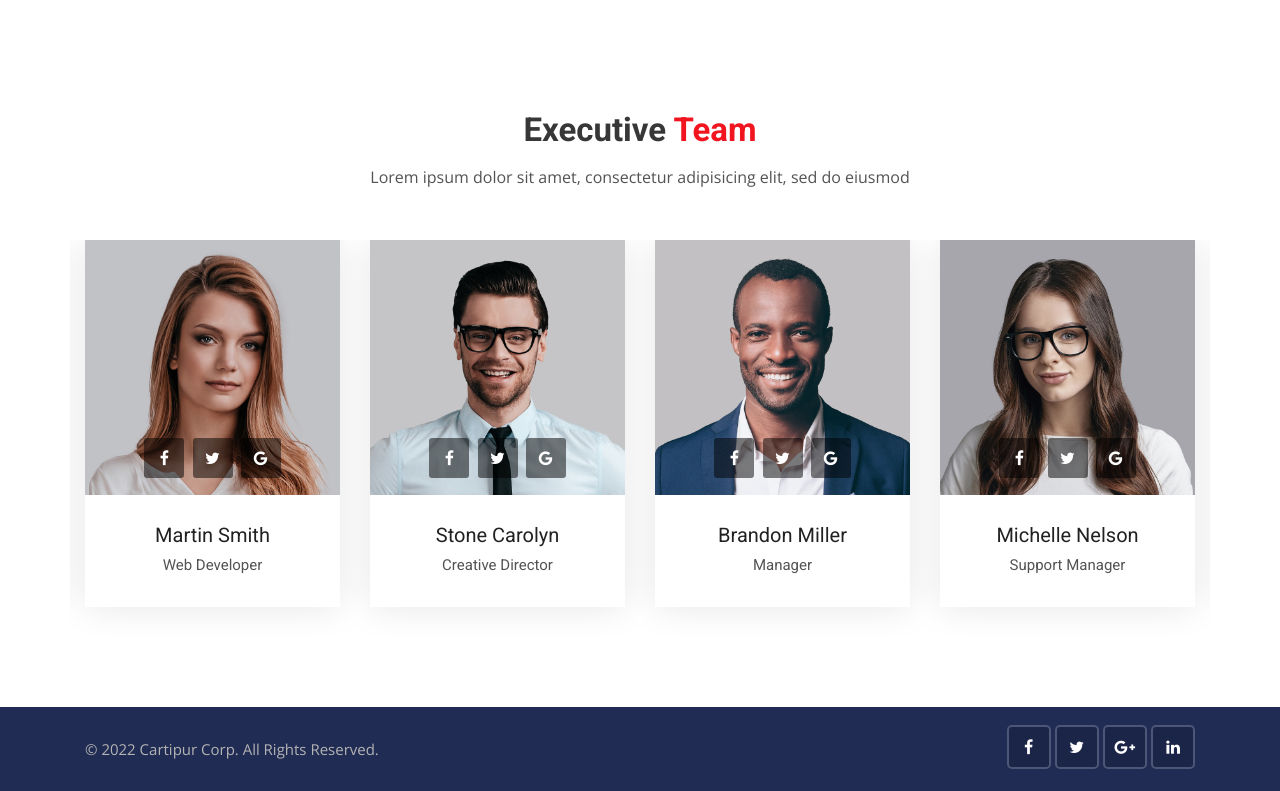
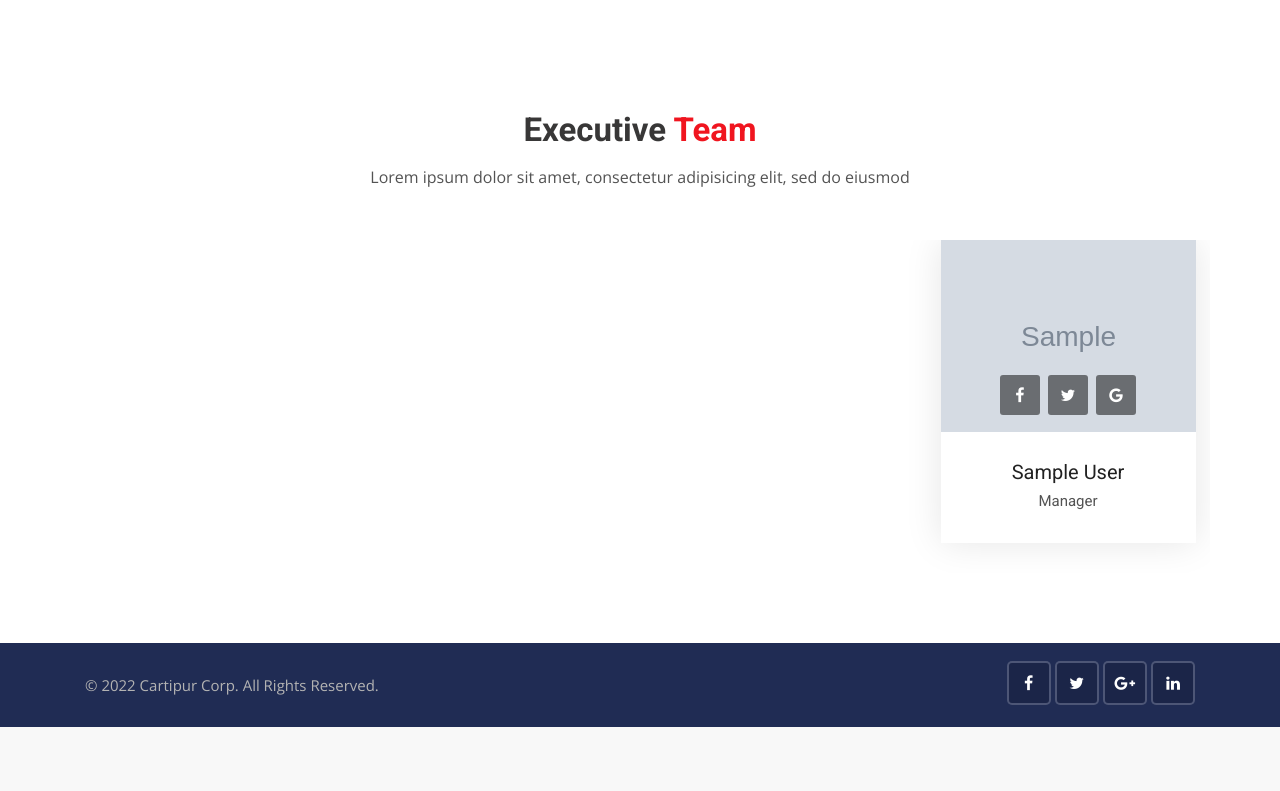
Before and after one commit to BishnuThapa/Carzone-Django, a Django app: page /about in a window 1280 px wide. Shown: the part 847-1638 px from the top of the page. After the commit the page ends 1574 px from the top, so only its background shows below. Run offline with Django 4.2, Linux system fonts and the light colour scheme; tables that the repository leaves empty hold one stand-in row (values such as "Sample post"); grey boxes marked "Sample" are stand-in pictures; some libraries are stand-ins or nearby versions.

Commit message:
teams admin customization done

```diff
--- a/pages/views.py
+++ b/pages/views.py
@@ -1,14 +1,23 @@
+from difflib import context_diff
 from django.shortcuts import render
-
+from .models import Team
 # Create your views here.
 
 
 def home(request):
-    return render(request, 'pages/home.html')
+    teams = Team.objects.all()
+    context = {
+        'teams': teams
+    }
+    return render(request, 'pages/home.html', context)
 
 
 def about(request):
-    return render(request, 'pages/about.html')
+    teams = Team.objects.all()
+    context = {
+        'teams': teams
+    }
+    return render(request, 'pages/about.html', context)
 
 
 def services(request):
--- a/templates/pages/about.html
+++ b/templates/pages/about.html
@@ -95,106 +95,28 @@
             <div class="slick-slider-area clearfix">
                 <div class="row slick-carousel"
                      data-slick='{"slidesToShow": 4, "responsive":[{"breakpoint": 1024,"settings":{"slidesToShow": 2}}, {"breakpoint": 768,"settings":{"slidesToShow": 1}}]}'>
+                    {% for team in teams %}
                         <div class="slick-slide-item">
                             <div class="team-1">
                                 <div class="photo">
                                     <a href="#">
-                                    <img src="img/avatar/avatar-12.jpg" alt="team-1" class="img-fluid">
+                                        <img src="{{ team.photo.url }}" alt="team-1" class="img-fluid">
                                     </a>
                                     <div class="social-list clearfix">
-                                    <a href="#" class="facebook-bg"><i class="fa fa-facebook"></i></a>
-                                    <a href="#" class="twitter-bg"><i class="fa fa-twitter"></i></a>
-                                    <a href="#" class="google-bg"><i class="fa fa-google"></i></a>
+                                        <a href="{{ team.facebook_link }}" class="facebook-bg" target="_blank"><i class="fa fa-facebook"></i></a>
+                                        <a href="{{ team.twitter_link }}" class="twitter-bg"><i class="fa fa-twitter" target="_blank"></i></a>
+                                        <a href="{{ team.linkedin_link }}" class="google-bg"><i class="fa fa-google" target="_blank"></i></a>
                                     </div>
                                 </div>
                                 <div class="details">
                                     <h4>
-                                    <a href="team-detail.html">Brandon Miller</a>
+                                        <a href="team-detail.html">{{ team.first_name }} {{ team.last_name }}</a>
                                     </h4>
                                     <h5>Manager</h5>
                                 </div>
                             </div>
                         </div>
-                    <div class="slick-slide-item">
-                        <div class="team-1">
-                            <div class="photo">
-                                <a href="#">
-                                    <img src="img/avatar/avatar-9.jpg" alt="team-1" class="img-fluid">
-                                </a>
-                                <div class="social-list clearfix">
-                                    <a href="#" class="facebook-bg"><i class="fa fa-facebook"></i></a>
-                                    <a href="#" class="twitter-bg"><i class="fa fa-twitter"></i></a>
-                                    <a href="#" class="google-bg"><i class="fa fa-google"></i></a>
-                                </div>
-                            </div>
-                            <div class="details">
-                                <h4>
-                                    <a href="team-detail.html">Michelle Nelson</a>
-                                </h4>
-                                <h5>Support Manager</h5>
-                            </div>
-                        </div>
-                    </div>
-                    <div class="slick-slide-item">
-                        <div class="team-1">
-                            <div class="photo">
-                                <a href="#">
-                                    <img src="img/avatar/avatar-11.jpg" alt="team-1" class="img-fluid">
-                                </a>
-                                <div class="social-list clearfix">
-                                    <a href="#" class="facebook-bg"><i class="fa fa-facebook"></i></a>
-                                    <a href="#" class="twitter-bg"><i class="fa fa-twitter"></i></a>
-                                    <a href="#" class="google-bg"><i class="fa fa-google"></i></a>
-                                </div>
-                            </div>
-                            <div class="details">
-                                <h4>
-                                    <a href="team-detail.html">Stone Carolyn</a>
-                                </h4>
-                                <h5>Creative Director</h5>
-                            </div>
-                        </div>
-                    </div>
-                    <div class="slick-slide-item">
-                        <div class="team-1">
-                            <div class="photo">
-                                <a href="#">
-                                    <img src="img/avatar/avatar-10.jpg" alt="team-1" class="img-fluid">
-                                </a>
-                                <div class="social-list clearfix">
-                                    <a href="#" class="facebook-bg"><i class="fa fa-facebook"></i></a>
-                                    <a href="#" class="twitter-bg"><i class="fa fa-twitter"></i></a>
-                                    <a href="#" class="google-bg"><i class="fa fa-google"></i></a>
-                                </div>
-                            </div>
-                            <div class="details">
-                                <h4>
-                                    <a href="team-detail.html">Martin Smith</a>
-                                </h4>
-                                <h5>Web Developer</h5>
-                            </div>
-                        </div>
-                    </div>
-                    <div class="slick-slide-item">
-                        <div class="team-1">
-                            <div class="photo">
-                                <a href="#">
-                                    <img src="img/avatar/avatar-11.jpg" alt="team-1" class="img-fluid">
-                                </a>
-                                <div class="social-list clearfix">
-                                    <a href="#" class="facebook-bg"><i class="fa fa-facebook"></i></a>
-                                    <a href="#" class="twitter-bg"><i class="fa fa-twitter"></i></a>
-                                    <a href="#" class="google-bg"><i class="fa fa-google"></i></a>
-                                </div>
-                            </div>
-                            <div class="details">
-                                <h4>
-                                    <a href="team-detail.html">Stone Carolyn</a>
-                                </h4>
-                                <h5>Creative Director</h5>
-                            </div>
-                        </div>
-                    </div>
+                    {% endfor %}
                 </div>
             </div>
         </div>
```
Also changed, not shown: pages/admin.py (+14 -2 lines), templates/pages/home.html (+8 -5 lines). Lines whose indentation alone changed are shown as unchanged.
